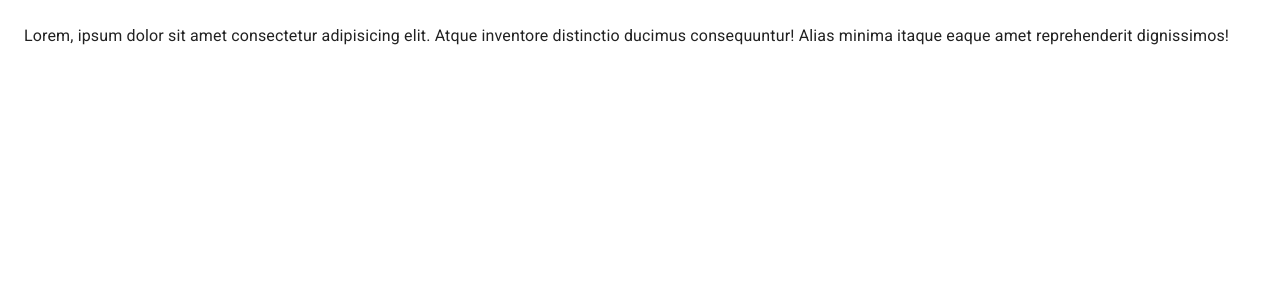
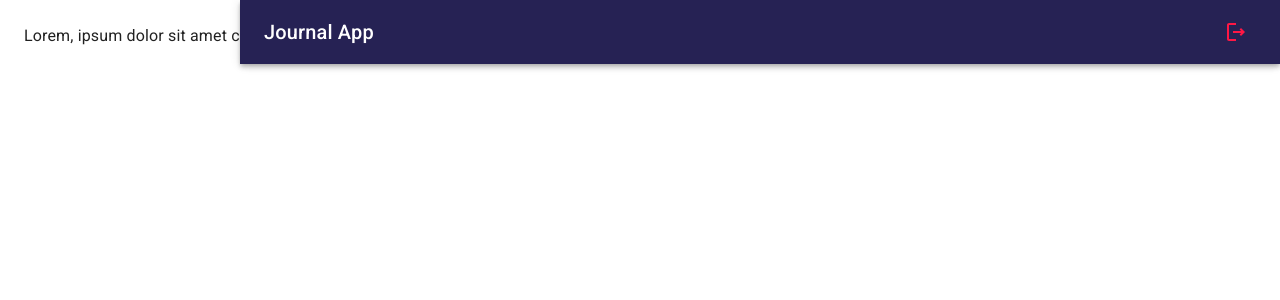
Before and after one commit to ivanFlor3s/03-journal-app-vite, a React (Vite) app: page / in a window 1280 px wide. Shown: the top 300 px of the page. Built offline with nearby package versions, Linux system fonts and the light colour scheme.

Commit message:
Navbar + espacio drawer (bar side mui)

```diff
--- /dev/null
+++ b/src/journal/components/Navbar.tsx
@@ -0,0 +1,42 @@
+import { LogoutOutlined, MenuOutlined } from "@mui/icons-material";
+import { AppBar, IconButton, Toolbar, Grid, Typography } from "@mui/material";
+
+interface Props {
+  drawerWidth: number;
+}
+
+export const Navbar = ({ drawerWidth }: Props) => {
+  return (
+    <AppBar
+      position="fixed"
+      sx={{
+        width: { sm: `calc(100% - ${drawerWidth}px)` },
+        ml: { sm: `${drawerWidth}px` },
+      }}
+    >
+      <Toolbar>
+        <IconButton
+          color="inherit"
+          edge="start"
+          sx={{ mr: 2, display: { sm: "none" } }}
+        >
+          <MenuOutlined></MenuOutlined>
+        </IconButton>
+
+        <Grid
+          container
+          direction="row"
+          justifyContent="space-between"
+          alignItems="center"
+        >
+          <Typography variant="h6" noWrap component="div">
+            Journal App
+          </Typography>
+          <IconButton color="error">
+            <LogoutOutlined></LogoutOutlined>
+          </IconButton>
+        </Grid>
+      </Toolbar>
+    </AppBar>
+  );
+};
--- a/src/journal/layout/JournalLayout.tsx
+++ b/src/journal/layout/JournalLayout.tsx
@@ -1,13 +1,15 @@
 import { Box } from "@mui/material";
+import { Navbar } from '../components/Navbar';
 
 interface Props {
   children: React.ReactNode;
 }
-
+const drawerWidth = 240
 export const JournalLayout = ({ children }: Props) => {
   return (
     <Box sx={{ display: "flex" }}>
       {/* NAVBAR */}
+      <Navbar drawerWidth={drawerWidth}></Navbar>
       {/* SIDEBAR */}
       <Box component="main" sx={{ flexGrow: 1, p: 3 }}>
         {/*Toolbar */}
```
